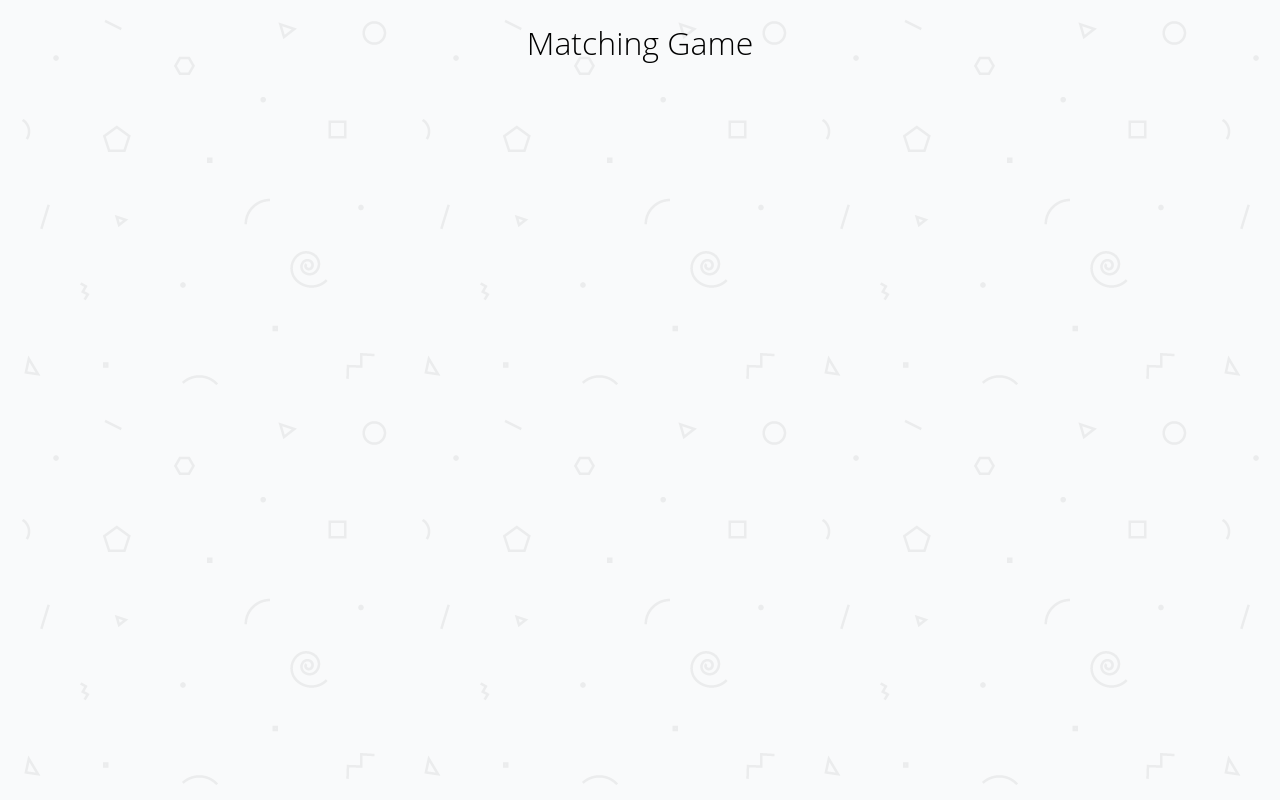
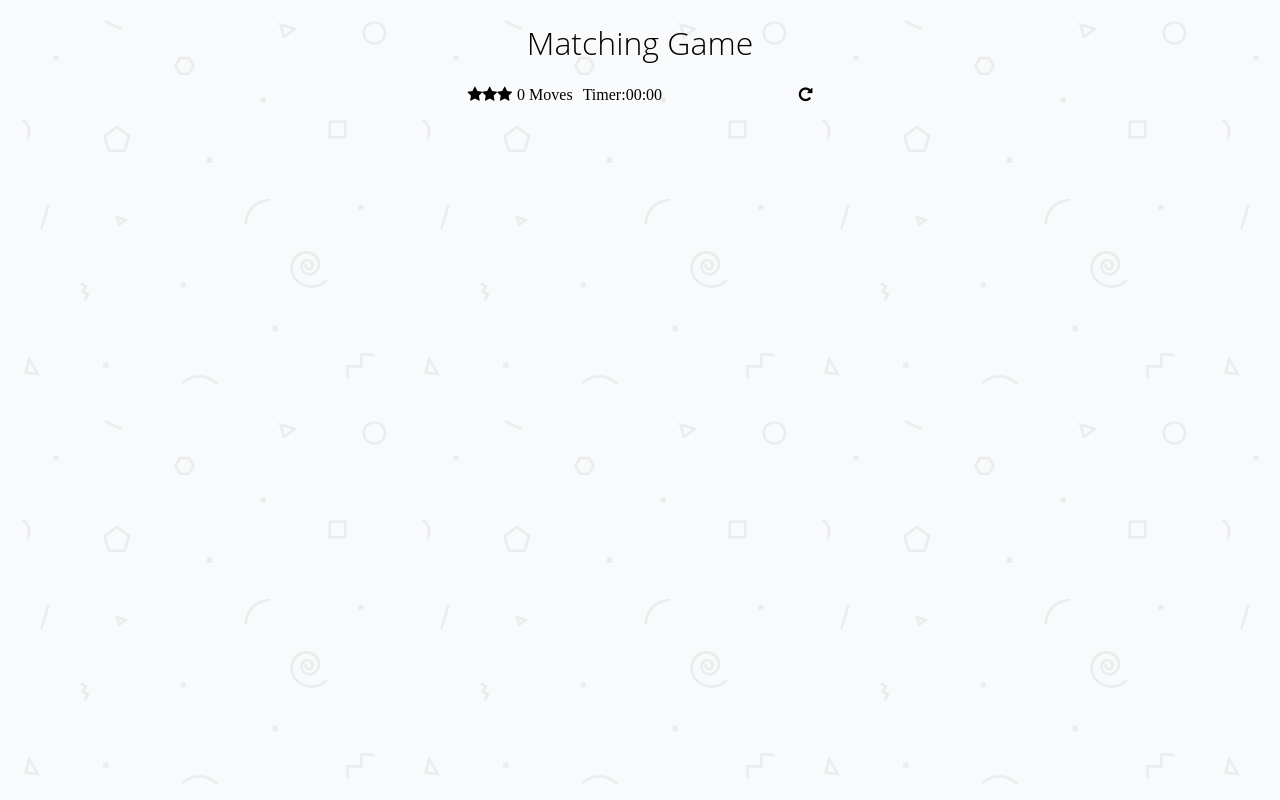
Before and after one commit to hwu1001/memory-game-react, a React (Create React App) app: page / in a window 1280 px wide. Built offline with nearby package versions, Linux system fonts and the light colour scheme; a web font is replaced by a local one.

Commit message:
feat: Add barebones score panel
Adding default values of score panel and displaying on
game screen.

```diff
--- a/src/Game.tsx
+++ b/src/Game.tsx
@@ -1,5 +1,6 @@
 import React from 'react';
 import './Game.css';
+import ScorePanel from './ScorePanel';
 
 const Game: React.FC = () => {
   return (
@@ -7,6 +8,7 @@ const Game: React.FC = () => {
       <header>
         <h1>Matching Game</h1>
       </header>
+      <ScorePanel />
     </div>
   );
 }
--- /dev/null
+++ b/src/ScorePanel.tsx
@@ -0,0 +1,23 @@
+import React from 'react';
+
+const ScorePanel: React.FC = () => {
+  return (
+    <section className="score-panel">
+      <ul className="stars">
+        <li><i className="fa fa-star"></i></li>
+        <li><i className="fa fa-star"></i></li>
+        <li><i className="fa fa-star"></i></li>
+      </ul>
+        <span className="moves">0</span> Moves
+        <span className="timer">
+          Timer:
+          <span id="minutes">00</span>:<span id="seconds">00</span>
+        </span>
+        <div className="restart">
+          <i className="fa fa-repeat"></i>
+        </div>
+    </section>
+  );
+}
+
+export default ScorePanel;
```
